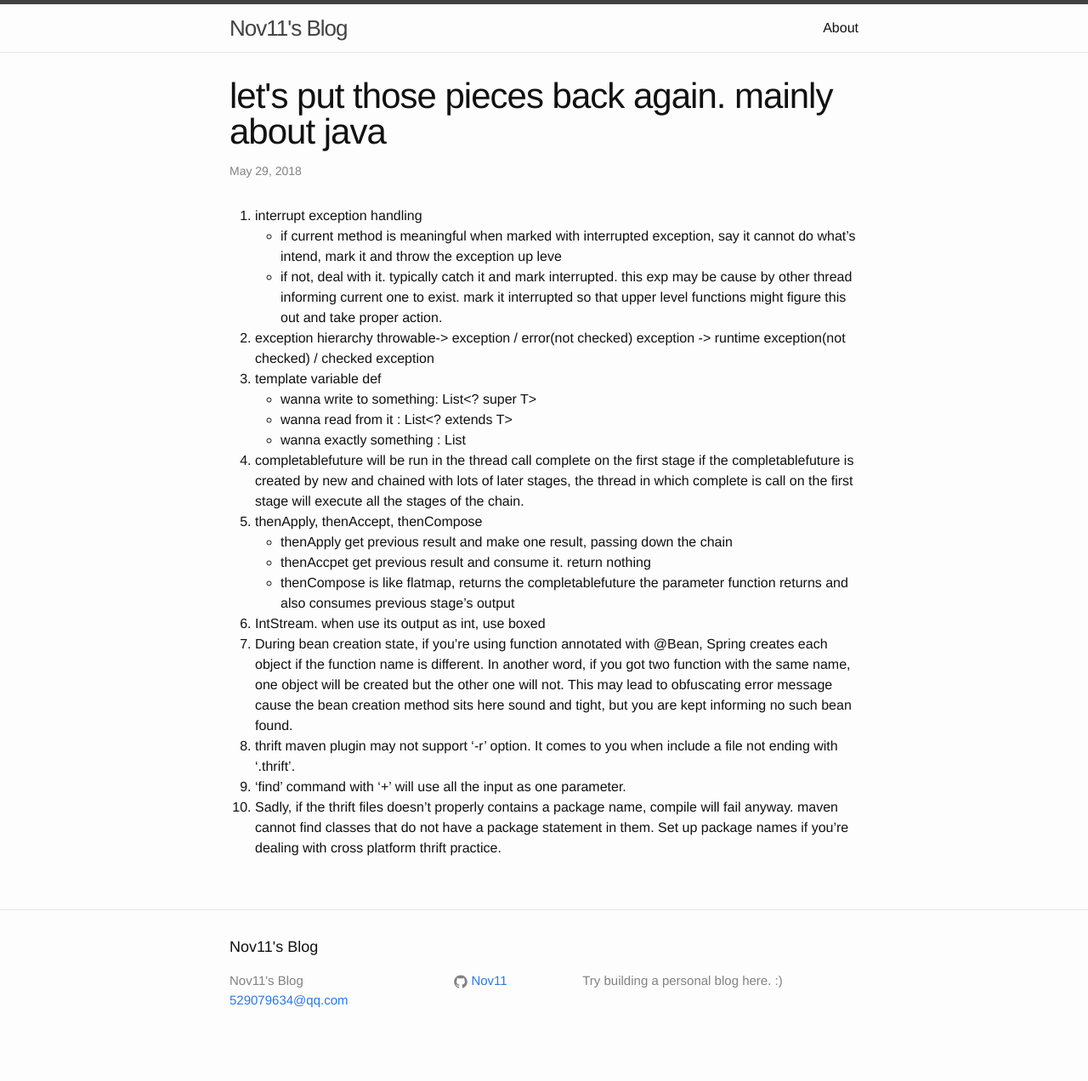
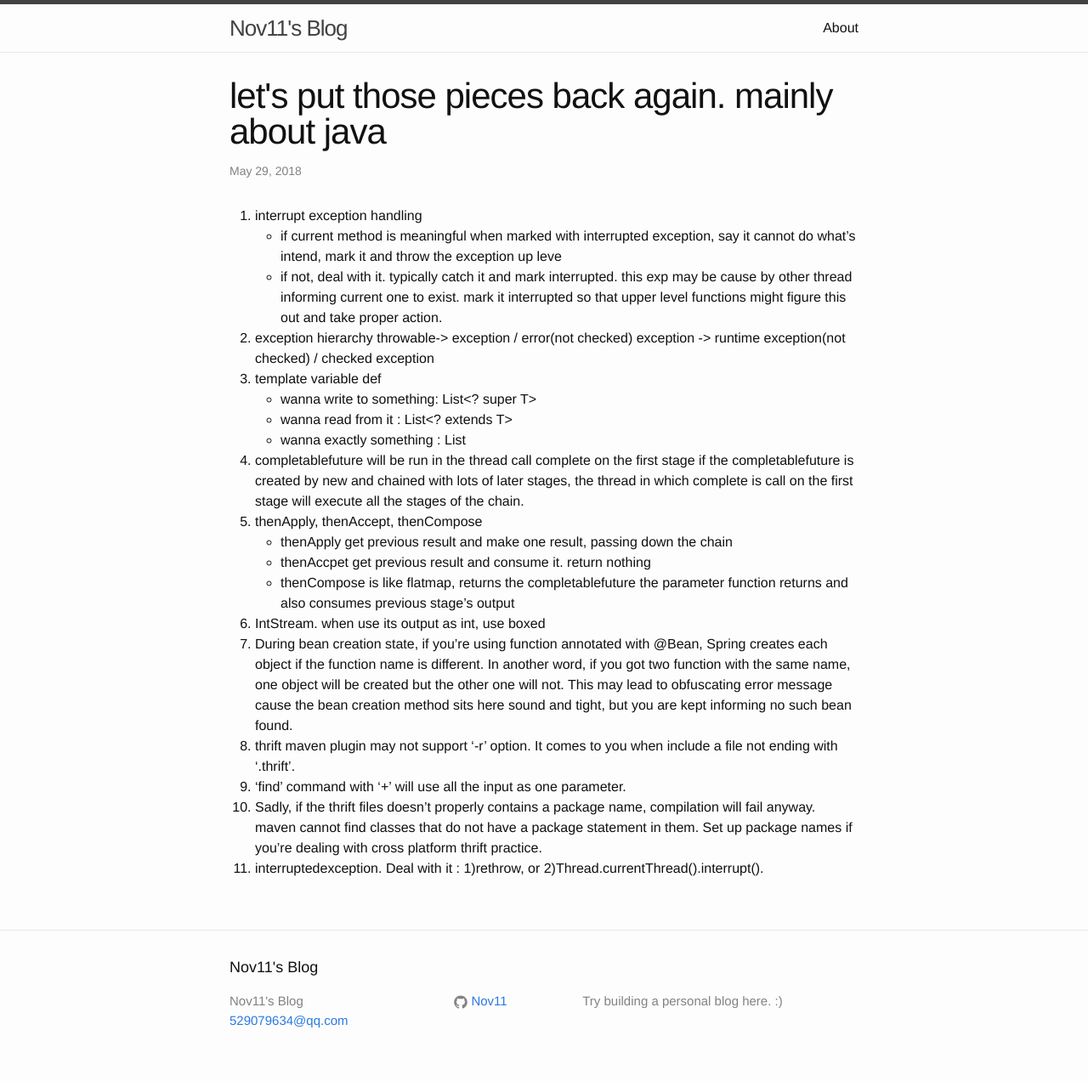
Before and after one commit to Nov11/Nov11.github.io, a Jekyll site: the page built from _posts/2018-06-04-notes-of-miscellaneousness.md, in a window 1280 px wide. Shown: the whole page at 85% size. Built offline with Jekyll 4.4.1, drawn with Linux system fonts in a browser that asks for light colours; before the commit the page ends 1248 px from its top, so only the background shows below that.

Commit message:
Update 2018-06-04-notes-of-miscellaneousness.md

```diff
--- a/_posts/2018-06-04-notes-of-miscellaneousness.md
+++ b/_posts/2018-06-04-notes-of-miscellaneousness.md
@@ -31,8 +31,8 @@
 7. During bean creation state, if you're using function annotated with @Bean, Spring creates each object if the function name is different. In another word, if you got two function with the same name, one object will be created but the other one will not. This may lead to obfuscating error message cause the bean creation method sits here sound and tight, but you are kept informing no such bean found.
 8. thrift maven plugin may not support '-r' option. It comes to you when include a file not ending with '.thrift'.
 9. 'find' command with '+' will use all the input as one parameter.
-10. Sadly, if the thrift files doesn't properly contains a package name, compile will fail anyway. maven cannot find classes that do not have a package statement in them. Set up package names if you're dealing with cross platform thrift practice.
-
+10. Sadly, if the thrift files doesn't properly contains a package name, compilation will fail anyway. maven cannot find classes that do not have a package statement in them. Set up package names if you're dealing with cross platform thrift practice.
+11. interruptedexception. Deal with it : 1)rethrow, or 2)Thread.currentThread().interrupt().
 
 [jekyll-docs]: http://jekyllrb.com/docs/home
 [jekyll-gh]:   https://github.com/jekyll/jekyll
```
